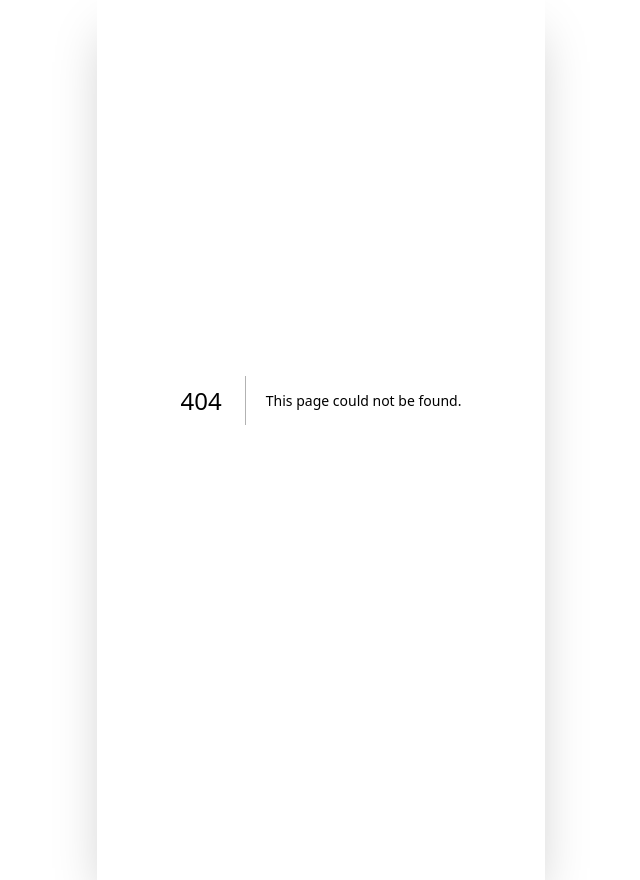
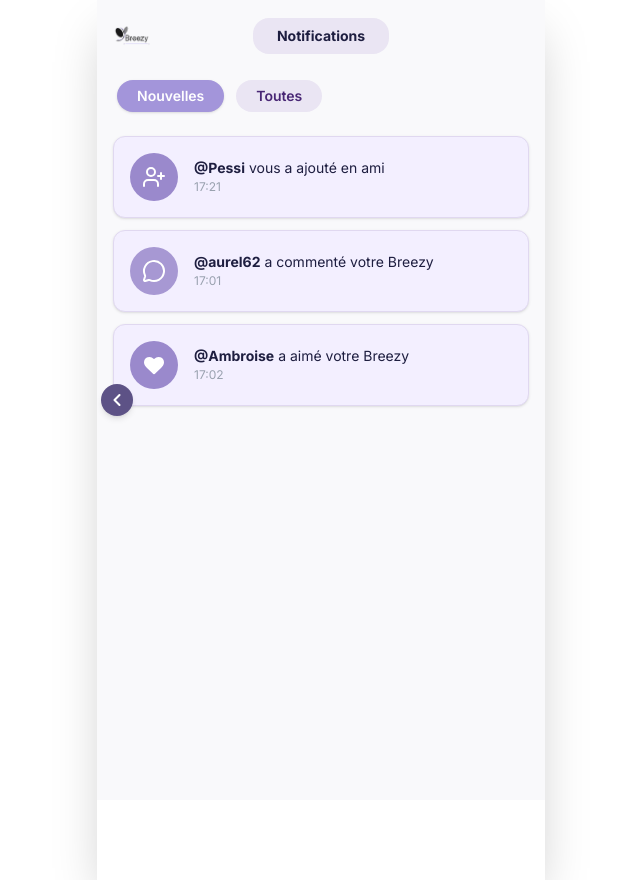
Before and after one commit to MGquentinMG/Developpement-applications-distribuees, a Next.js app in the folder frontend/: page /notifications in a window 1280 px wide. Before the commit this address had no page. Shown: the whole page, without its empty margins (319-959 px from the left). Built offline with nearby package versions, Linux system fonts and the light colour scheme.

Commit message:
feat: Notification Page

```diff
--- a/frontend/src/app/feed/page.tsx
+++ b/frontend/src/app/feed/page.tsx
@@ -2,6 +2,8 @@
 
 import { useState, useMemo } from "react";
 import { useTranslation } from "react-i18next";
+import { useRouter } from "next/navigation";
+import { Bell } from "lucide-react";
 import "../../i18n";
 import SearchBar from "../../components/Searchbar/Searchbar";
 import ThemeSuggestions from "../../components/Suggestionsbar/Suggestionsbar";
@@ -10,6 +12,7 @@ import { PostCardProps } from "../../types/PostCardType";
 
 export default function FeedPage() {
   const { t } = useTranslation();
+  const router = useRouter();
   const [activeTheme, setActiveTheme] = useState<string | null>(null);
   const [searchQuery, setSearchQuery] = useState("");
 
@@ -31,6 +34,7 @@ export default function FeedPage() {
       author: "PandaRoux",
       timeAgo: "2h",
       content: "Ailurus fulgens, le panda fuligineux, également désigné sous les noms de panda roux, panda éclatant, ou encore Petit panda de l'Inde. Longtemps considérée comme un genre monotypique. #BestPet",
+      imageUrl: "https://images.unsplash.com/photo-1552554474-06c888d1d860?w=600&q=80",
       likes: "2K", comments: "2K", shares: "2K",
     },
     {
@@ -95,6 +99,13 @@ export default function FeedPage() {
           </svg>
         </div>
         <SearchBar value={searchQuery} onChange={setSearchQuery} />
+        <button
+          onClick={() => router.push("/notifications")}
+          className="w-9 h-9 rounded-full bg-[#EDE9F7] flex items-center justify-center text-[#492775] hover:bg-[#E0D8F0] transition-colors flex-shrink-0 cursor-pointer"
+          aria-label="Notifications"
+        >
+          <Bell size={18} strokeWidth={2.5} />
+        </button>
       </div>
 
       <div className="px-5 pb-2 mt-2">
--- /dev/null
+++ b/frontend/src/app/notifications/page.tsx
@@ -0,0 +1,83 @@
+"use client";
+
+import { useState } from "react";
+import { useTranslation } from "react-i18next";
+import "../../i18n";
+import BackButton from "../../components/BackButton/BackButton";
+import NotificationCard from "../../components/NotificationCard/NotificationCard";
+import { NotificationProps } from "../../types/NotificationType";
+import Logo from "../../components/Logo/Logo";
+
+export default function NotificationsPage() {
+  const { t } = useTranslation();
+  const [filter, setFilter] = useState<"new" | "all">("new");
+
+  const mockNotifications: NotificationProps[] = [
+    { id: 1, username: "@Pessi", action: "follow", time: "17:21", isRead: false },
+    { id: 2, username: "@Ambroise", action: "like", time: "17:02", isRead: true },
+    { id: 3, username: "@aurel62", action: "comment", time: "17:01", isRead: false },
+    { id: 4, username: "@hakam", action: "share", time: "17:22", isRead: true },
+    { id: 5, username: "@Ambroise", action: "like", time: "17:02", isRead: false },
+    { id: 6, username: "@Manu", action: "share", time: "17:22", isRead: true },
+  ];
+
+  const filteredNotifications = filter === "new"
+    ? mockNotifications.filter((n) => !n.isRead)
+    : mockNotifications;
+
+  return (
+    <main className="min-h-screen bg-[#F9F9FB] pb-32 relative">
+      <div className="flex items-center justify-between px-4 py-4 sticky top-0 bg-[#F9F9FB] z-10">
+        <div className="w-10">
+          <Logo />
+        </div>
+        <div className="bg-[#EAE5F3] px-6 py-2 rounded-2xl">
+          <h1 className="text-[#1E1E40] font-bold text-sm">{t("notifications.title")}</h1>
+        </div>
+        <div className="w-10"></div>
+      </div>
+
+      <div className="absolute left-1 top-1/2 -translate-y-1/2 z-20">
+        <BackButton />
+      </div>
+
+      <div className="px-5 mt-2 mb-6 flex gap-3">
+        <button
+          onClick={() => setFilter("new")}
+          className={`px-5 py-1.5 rounded-full text-sm font-semibold transition-colors ${
+            filter === "new" ? "bg-[#A395DA] text-white shadow-sm" : "bg-[#EAE5F3] text-[#492775]"
+          }`}
+        >
+          {t("notifications.new")}
+        </button>
+        <button
+          onClick={() => setFilter("all")}
+          className={`px-5 py-1.5 rounded-full text-sm font-semibold transition-colors ${
+            filter === "all" ? "bg-[#A395DA] text-white shadow-sm" : "bg-[#EAE5F3] text-[#492775]"
+          }`}
+        >
+          {t("notifications.all")}
+        </button>
+      </div>
+
+      <section className="px-4 relative z-10">
+        {filteredNotifications.map((notif) => (
+          <NotificationCard
+            key={notif.id}
+            id={notif.id}
+            username={notif.username}
+            action={notif.action}
+            time={notif.time}
+            isRead={notif.isRead}
+          />
+        ))}
+
+        {filteredNotifications.length === 0 && (
+          <p className="text-center text-gray-400 mt-10 text-sm">
+            {t("notifications.empty")}
+          </p>
+        )}
+      </section>
+    </main>
+  );
+}
--- /dev/null
+++ b/frontend/src/components/BackButton/BackButton.tsx
@@ -0,0 +1,17 @@
+"use client";
+
+import { useRouter } from "next/navigation";
+import { ChevronLeft } from "lucide-react";
+
+export default function BackButton() {
+  const router = useRouter();
+
+  return (
+    <button
+      onClick={() => router.back()}
+      className="flex items-center justify-center w-8 h-8 rounded-full bg-[#5D5286] text-white hover:bg-[#492775] transition-colors shadow-md"
+    >
+      <ChevronLeft size={20} strokeWidth={2.5} />
+    </button>
+  );
+}
--- /dev/null
+++ b/frontend/src/components/NotificationCard/NotificationCard.tsx
@@ -0,0 +1,39 @@
+"use client";
+
+import { Heart, MessageCircle, Upload, UserPlus } from "lucide-react";
+import { NotificationProps } from "../../types/NotificationType";
+import { useTranslation } from "react-i18next";
+
+export default function NotificationCard({ username, action, time, isRead }: NotificationProps) {
+  const { t } = useTranslation();
+
+  const getActionConfig = () => {
+    switch (action) {
+      case "like": return { icon: Heart, bgColor: "bg-[#9A89CC]", text: t("notifications.liked") };
+      case "comment": return { icon: MessageCircle, bgColor: "bg-[#A798D3]", text: t("notifications.commented") };
+      case "share": return { icon: Upload, bgColor: "bg-[#9A89CC]", text: t("notifications.shared") };
+      case "follow": return { icon: UserPlus, bgColor: "bg-[#9A89CC]", text: t("notifications.addedFriend") };
+      default: return { icon: Heart, bgColor: "bg-[#9A89CC]", text: "" };
+    }
+  };
+
+  const { icon: Icon, bgColor, text } = getActionConfig();
+
+  return (
+    <div
+      className={`flex items-center gap-4 p-4 rounded-xl mb-3 shadow-sm transition-all border ${
+        isRead ? "bg-white border-gray-100" : "bg-[#F3EFFF] border-[#E0D8F0]"
+      }`}
+    >
+      <div className={`w-12 h-12 rounded-full flex items-center justify-center text-white shrink-0 ${bgColor}`}>
+        <Icon size={24} fill={action === "like" ? "currentColor" : "none"} strokeWidth={action === "like" ? 0 : 2} />
+      </div>
+      <div className="flex flex-col">
+        <p className="text-[#1E1E40] text-sm leading-tight">
+          <span className="font-bold">{username}</span> {text}
+        </p>
+        <span className="text-gray-400 text-xs mt-0.5">{time}</span>
+      </div>
+    </div>
+  );
+}
--- a/frontend/src/language/en.json
+++ b/frontend/src/language/en.json
@@ -21,5 +21,15 @@
     "trends": "Trends",
     "noPosts": "No posts for this theme.",
     "signUpToSeeMore": "Sign up to see more"
+  },
+  "notifications": {
+    "title": "Notifications",
+    "new": "New",
+    "all": "All",
+    "addedFriend": "added you as a friend",
+    "liked": "liked your Breezy",
+    "commented": "commented on your Breezy",
+    "shared": "shared your Breezy",
+    "empty": "No notifications."
   }
 }
--- a/frontend/src/language/fr.json
+++ b/frontend/src/language/fr.json
@@ -21,5 +21,15 @@
     "trends": "Tendances",
     "noPosts": "Aucun post pour ce thème.",
     "signUpToSeeMore": "Inscris-toi pour voir plus"
+  },
+  "notifications": {
+    "title": "Notifications",
+    "new": "Nouvelles",
+    "all": "Toutes",
+    "addedFriend": "vous a ajouté en ami",
+    "liked": "a aimé votre Breezy",
+    "commented": "a commenté votre Breezy",
+    "shared": "a partagé votre Breezy",
+    "empty": "Aucune notification."
   }
 }
--- /dev/null
+++ b/frontend/src/types/NotificationType.ts
@@ -0,0 +1,9 @@
+export type NotificationAction = "like" | "comment" | "share" | "follow";
+
+export interface NotificationProps {
+  id: string | number;
+  username: string;
+  action: NotificationAction;
+  time: string;
+  isRead: boolean;
+}
--- a/frontend/src/utils/NavigationUtil.ts
+++ b/frontend/src/utils/NavigationUtil.ts
@@ -1,7 +1,7 @@
 import { Home, Send, Settings, User } from "lucide-react";
 
 export const navLinks = [
-  { name: "Home", href: "/", icon: Home },
+  { name: "Home", href: "/feed", icon: Home },
   { name: "Messages", href: "/messages", icon: Send },
   { name: "Settings", href: "/settings", icon: Settings },
   { name: "Profile", href: "/profile", icon: User },
```
